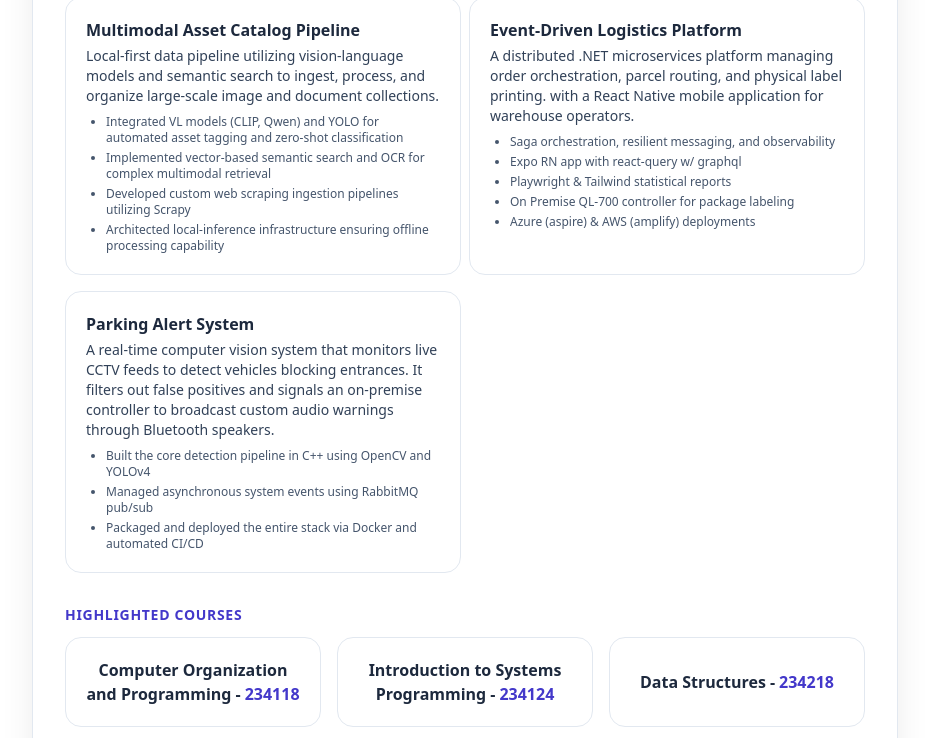
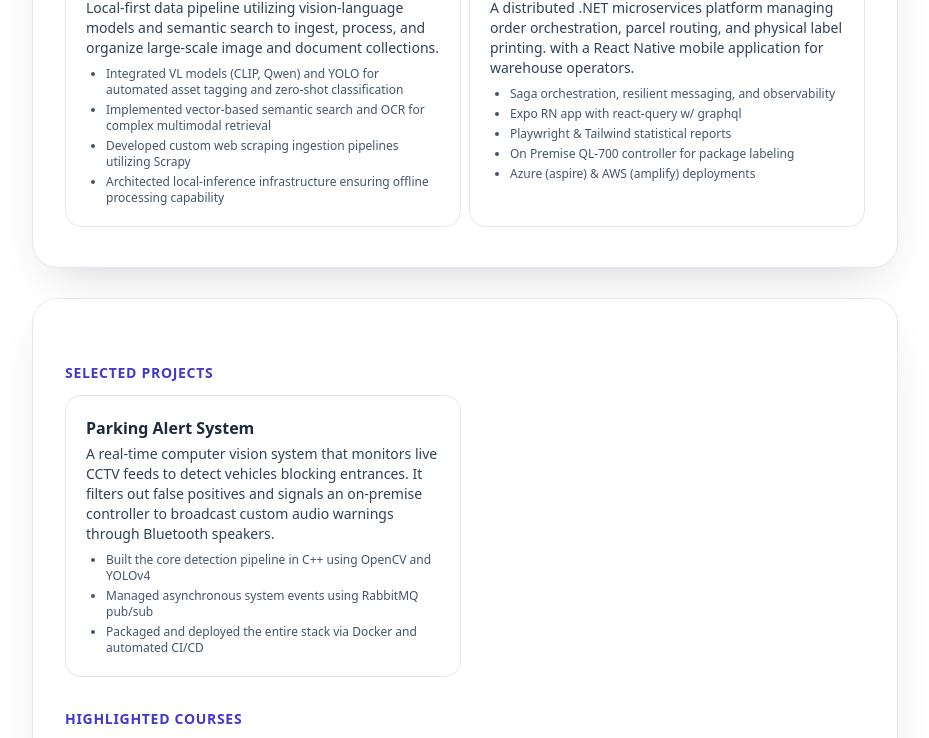
Before and after one commit to jamalabo1/cv, a Gatsby site: page / in a window 1280 px wide. Shown: the part 691-1429 px from the top of the page, without its empty margins (175-1104 px from the left). Built offline with nearby package versions, Linux system fonts and the light colour scheme; Gatsby itself is replaced by a stand-in of ours.

Commit message:
refactor: simplify index page layout and enhance chunking logic

```diff
--- a/src/components/elm.tsx
+++ b/src/components/elm.tsx
@@ -91,30 +91,6 @@ const Collectable: FCWithChildren<{ type: string }> = ({children, type}) => {
     )
 };
 
-function CollectableChunks<T>({items, size}: { size: number, items: T[] }) {
-
-    const chunks = chunk(items, size);
-
-    return (
-        <Elements.Component breakable>
-            <Card.Title>Selected </Card.Title>
-
-            <div className="mt-3 grid gap-4">
-                {chunks.map((chunk) => (
-                    <Collectable type={"project"}>
-                        <div className="grid grid-cols-2 gap-2">
-                            {
-                                chunk.map((project) => (
-                                    <ProjectCard key={project.title} project={project}/>
-                                ))
-                            }
-                        </div>
-                    </Collectable>
-                ))}
-            </div>
-        </Elements.Component>
-    );
-}
 
 
 /* ----------------------------- Reusable cards ----------------------------- */
--- /dev/null
+++ b/src/hooks/usePagedLayout.ts
@@ -0,0 +1,92 @@
+import type {CSSProperties} from "react";
+import {useLayoutEffect, useMemo, useRef, useState} from "react";
+import DivideChunks from "@utils";
+
+export type ItemType = "overview" | "project" | "course" | "education" | "skill";
+
+export type FlatItem = {
+    type: ItemType;
+    data: any;
+};
+
+export type PageMatrix = FlatItem[][];
+
+export type SectionInput = {
+    type: ItemType;
+    items: readonly any[];
+};
+
+const MEASURE_CONTAINER_STYLE: CSSProperties = {
+    position: "absolute",
+    opacity: 0,
+    pointerEvents: "none",
+    left: "-10000px",
+    top: 0,
+    width: "100%"
+};
+
+export function groupByType(pageItems: FlatItem[]): { type: ItemType; data: any[] }[] {
+    const groups: { type: ItemType; data: any[] }[] = [];
+
+    for (const item of pageItems) {
+        const last = groups[groups.length - 1];
+        if (last && last.type === item.type) {
+            last.data.push(item.data);
+        } else {
+            groups.push({type: item.type, data: [item.data]});
+        }
+    }
+
+    return groups;
+}
+
+export function usePagedLayout({
+                                   sections,
+                                   pageHeight
+                               }: {
+    sections: readonly SectionInput[];
+    pageHeight: number;
+}) {
+    const flatItems = useMemo<FlatItem[]>(
+        () => sections.flatMap((section) => section.items.map((item) => ({
+            type: section.type,
+            data: item
+        }))),
+        [sections]
+    );
+
+    const itemRefs = useRef<HTMLDivElement[]>([]);
+    const [chunkMatrix, setChunkMatrix] = useState<number[][] | null>(null);
+
+    const measureRef = (index: number) => (el: HTMLDivElement | null) => {
+        if (el) {
+            itemRefs.current[index] = el;
+        }
+    };
+
+    useLayoutEffect(() => {
+        if (chunkMatrix !== null) return;
+        if (flatItems.length === 0) {
+            setChunkMatrix([]);
+            return;
+        }
+
+        const weights = flatItems.map((_, index) => itemRefs.current[index]?.offsetHeight ?? 0);
+        const next = DivideChunks(flatItems, weights, pageHeight);
+
+        setChunkMatrix(next);
+    }, [chunkMatrix, flatItems, pageHeight]);
+
+    const pages = useMemo<PageMatrix | null>(() => {
+        if (chunkMatrix === null) return null;
+        return chunkMatrix.map((page) => page.map((index) => flatItems[index]));
+    }, [chunkMatrix, flatItems]);
+
+    return {
+        flatItems,
+        pages,
+        chunkMatrix,
+        measureRef,
+        measureContainerStyle: {}
+    };
+}
--- a/src/pages/index.tsx
+++ b/src/pages/index.tsx
@@ -1,73 +1,109 @@
 import * as React from "react"
-import {FC, RefObject, useLayoutEffect, useRef, useState} from "react"
+import {FC, useCallback, useMemo} from "react"
 import type {HeadFC, PageProps} from "gatsby"
 import {graphql} from 'gatsby';
 import PageHeader from "../components/header";
 import Container from "@components/container";
-import Elements from "@components/elements";
-import DivideChunks from '@utils'
 import {
     CollectablesProvider,
     CoreSkillsSection,
-    EducationSection,
     HighlightedCoursesSection,
+    SelectedProjectsSection,
+    ProjectCard,
+    SkillCard,
+    CourseCard,
     OverviewSection,
-    SelectedProjectsSection
+    EducationSection
 } from "@components/elm";
-import {CollectableItemType} from "../types/collectable";
+import {groupByType, usePagedLayout} from "../hooks/usePagedLayout";
 
 type DeepRequired<T> = {
     [K in keyof T]-?: NonNullable<T[K]> extends object
         ? DeepRequired<NonNullable<T[K]>>
         : NonNullable<T[K]>;
 };
-
-
-
 const IndexPageComponent: FC<DeepRequired<Queries.ResumeQuery>> = ({
                                                                        dataJson: data
                                                                    }) => {
-
-
-    const mapRef = useRef<{ elements: Map<string, CollectableItemType> }>({
-        elements: new Map(),
-    });
-    const registerFunc = (id: any, item: CollectableItemType) => {
-        mapRef.current.elements.set(id, item);
-    };
-
-    const [chunks, setChunks] = useState<Item[][]>([]);
-    const containerRef = useRef<HTMLDivElement>(null);
-
-    useLayoutEffect(() => {
-        if (!containerRef.current || chunks.length > 0) return;
-
-        const children = Array.from(containerRef.current.children);
-        const heights = children.map(child => child.getBoundingClientRect().height);
-
-        console.log(children);
-        console.log(heights)
-        DivideChunks(children, heights, 900);
-        console.log(mapRef.current.elements);
-
-
-        // Execute splitting algorithm using 'heights' array
-        // setChunks(algorithmResult)
+    const registerFunc = useCallback(() => {
     }, []);
-
 
     const {
         description,
         links,
         sections: {
-            note,
-            summary_highlights,
             projects,
             courses,
+            skills,
+            summary_highlights,
             education,
-            skills
+            note
         },
     } = data;
+
+    const PAGE_HEIGHT = 900;
+
+    const sections = useMemo(() => ([
+        {type: "overview", items: [summary_highlights]},
+        {type: "project", items: projects.items},
+        {type: "course", items: courses},
+        {type: "education", items: [education]},
+        {type: "skill", items: skills.items},
+    ]), [summary_highlights, projects.items, courses, education, skills.items]);
+
+    const {
+        flatItems,
+        pages,
+        measureRef,
+        measureContainerStyle
+    } = usePagedLayout({
+        sections,
+        pageHeight: PAGE_HEIGHT
+    });
+
+    const renderMeasureItem = (item: typeof flatItems[number]) => {
+        switch (item.type) {
+            case "overview":
+                return (
+                    <OverviewSection
+                        note={note}
+                        summaryHighlights={item.data}
+                    />
+                );
+            case "project":
+                return <ProjectCard project={item.data}/>;
+            case "skill":
+                return <SkillCard skill={item.data}/>;
+            case "course":
+                return <CourseCard course={item.data}/>;
+            case "education":
+                return <EducationSection education={item.data}/>;
+            default:
+                return null;
+        }
+    };
+
+    const renderGroup = (group: { type: "overview" | "project" | "course" | "education" | "skill"; data: any[] }) => {
+        switch (group.type) {
+            case "overview":
+                return (
+                    <OverviewSection
+                        note={note}
+                        summaryHighlights={group.data[0]}
+                    />
+                );
+            case "project":
+                return <SelectedProjectsSection projects={{items: group.data}}/>;
+            case "education":
+                return <EducationSection education={group.data[0]}/>;
+            case "skill":
+                return <CoreSkillsSection skills={{items: group.data}}/>;
+            case "course":
+                return <HighlightedCoursesSection courses={group.data}/>;
+            default:
+                return null;
+        }
+    };
 
     return (
         <CollectablesProvider
@@ -75,27 +111,33 @@ const IndexPageComponent: FC<DeepRequired<Queries.ResumeQuery>> = ({
                 registerFunc
             }}
         >
-            <Container>
-                <PageHeader description={description} links={links}/>
-
-                <div className="p-8 pb-10" ref={containerRef}>
-                    <Elements.Note>{note}</Elements.Note>
-
-                    <OverviewSection note={note} summaryHighlights={summary_highlights}/>
-
-                    <SelectedProjectsSection projects={projects}/>
-
-                    <HighlightedCoursesSection courses={courses}/>
-
-                    <EducationSection education={education}/>
-
-                    <CoreSkillsSection skills={skills}/>
-                </div>
-            </Container>
-
-            <Container>
-                <div className="p-8 pb-10">more content?</div>
-            </Container>
+            {pages === null ? (
+                <Container>
+                    <PageHeader description={description} links={links}/>
+                    <div className="relative p-8 pb-10">
+                        <div style={measureContainerStyle} aria-hidden>
+                            {flatItems.map((item, index) => (
+                                <div key={`${item.type}-${index}`} ref={measureRef(index)}>
+                                    {renderMeasureItem(item)}
+                                </div>
+                            ))}
+                        </div>
+                    </div>
+                </Container>
+            ) : (
+                pages.map((pageItems, pageIndex) => (
+                    <Container key={pageIndex}>
+                        {pageIndex === 0 ? <PageHeader description={description} links={links}/> : null}
+                        <div className="relative p-8 pb-10">
+                            {groupByType(pageItems).map((group, index) => (
+                                <React.Fragment key={`${group.type}-${index}`}>
+                                    {renderGroup(group)}
+                                </React.Fragment>
+                            ))}
+                        </div>
+                    </Container>
+                ))
+            )}
         </CollectablesProvider>
     );
 };
--- a/src/utils/utils.ts
+++ b/src/utils/utils.ts
@@ -11,8 +11,6 @@ export default function DivideChunks(elements: any[], weights: number[], maxSize
     for (let i = 0; i < n; i++) {
         sums[i + 1] = sums[i] + weights[i];
     }
-    console.log(sums);
-
     // the dp array
     const dp = Array(n + 1).fill(Infinity); // start with inf as init value
     // start-end segment
@@ -45,25 +43,22 @@ export default function DivideChunks(elements: any[], weights: number[], maxSize
     }
 
 
-    const chunks = [];
+    const chunks: number[][] = [];
 
     let i = n;
 
     while (i > 0) {
         // the ses array is like a function, we need to keep applying it until we reach ses^i(x) = 0
-        let start = ses[i];
+        const start = ses[i];
 
-        chunks.push(
-            [
-                elements.slice(start, i),
-                weights.slice(start, i)
-            ]
-        )
+        const indices: number[] = [];
+        for (let j = start; j < i; j++) {
+            indices.push(j);
+        }
 
+        chunks.push(indices);
         i = start;
     }
 
-    console.log(chunks);
-
     return chunks.reverse();
 }
```
Also changed, not shown: 1 other file.
